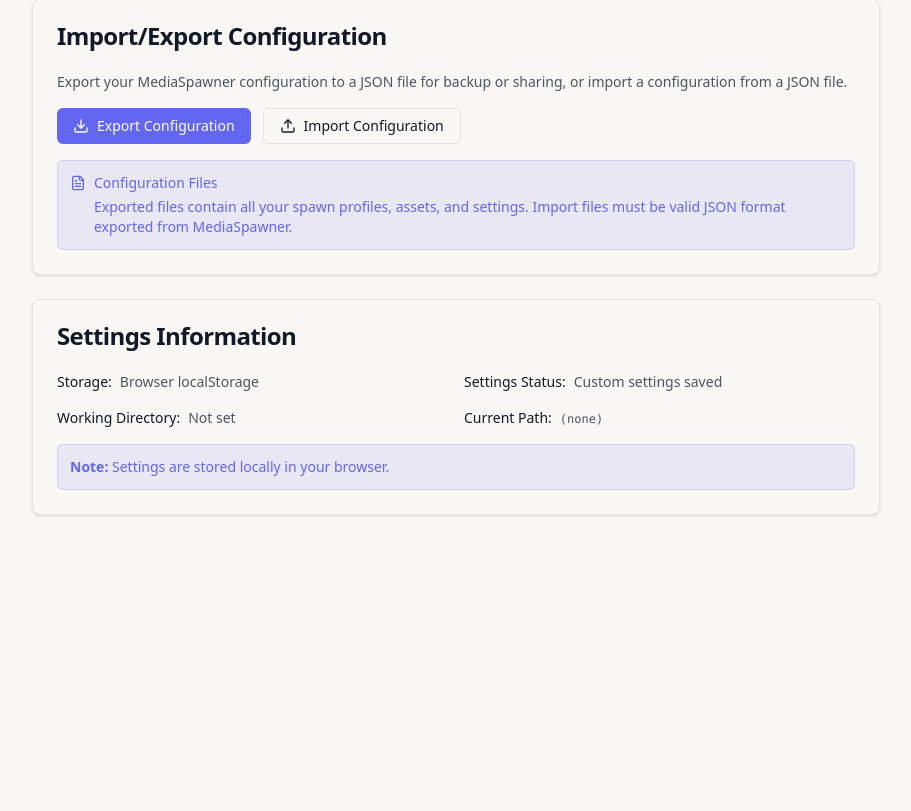
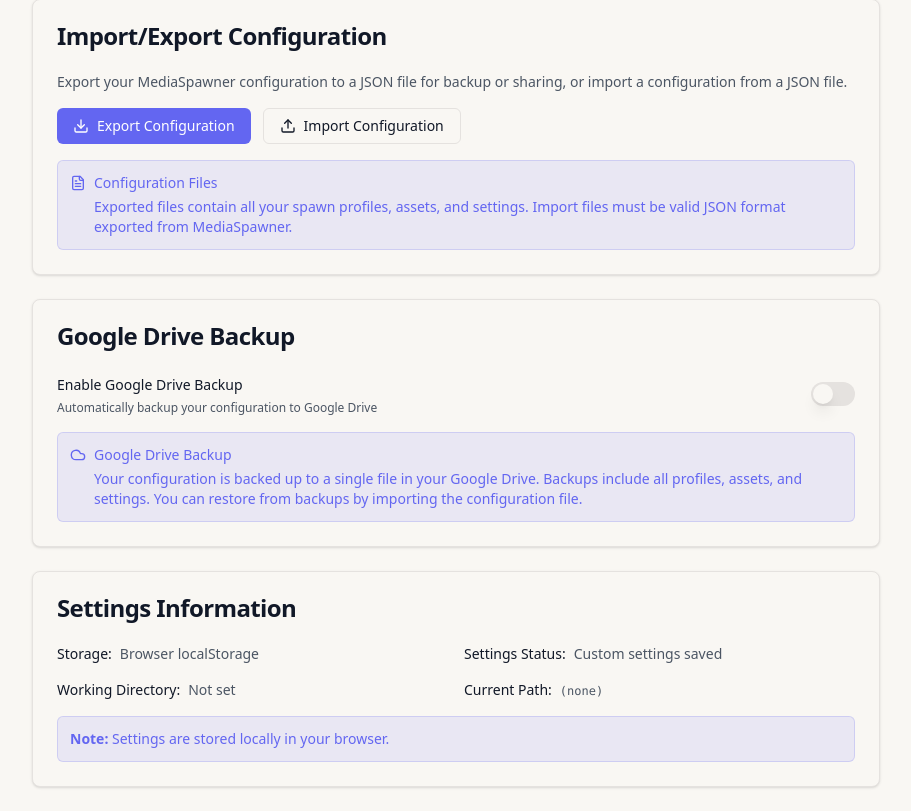
Before and after one commit to zephsinx/MediaSpawner, a React (Vite) app: page /settings in a window 1280 px wide. Shown: the part 715-1526 px from the top of the page, without its empty margins (184-1095 px from the left). Before the commit the page ends 1254 px from the top, so only its background shows below. Built offline with nearby package versions, Linux system fonts and the light colour scheme; no server answers.

Commit message:
Add Google Drive Backup Section to SettingsPage

```diff
--- a/src/components/common/SettingsPage.tsx
+++ b/src/components/common/SettingsPage.tsx
@@ -2,6 +2,7 @@
 import { useNavigate } from "react-router-dom";
 import { PathInput } from "./PathInput";
 import { ImportExportSection } from "./ImportExportSection";
+import { GoogleDriveBackupSection } from "./GoogleDriveBackupSection";
 import { SettingsService } from "../../services/settingsService";
 import { usePanelState } from "../../hooks";
 import type { Settings } from "../../types/settings";
@@ -334,6 +335,11 @@
         </CardContent>
       </Card>
 
+      {/* Google Drive Backup Section */}
+      <div className="mb-6">
+        <GoogleDriveBackupSection />
+      </div>
+
       {/* Settings Information */}
       <Card>
         <CardHeader>
```
